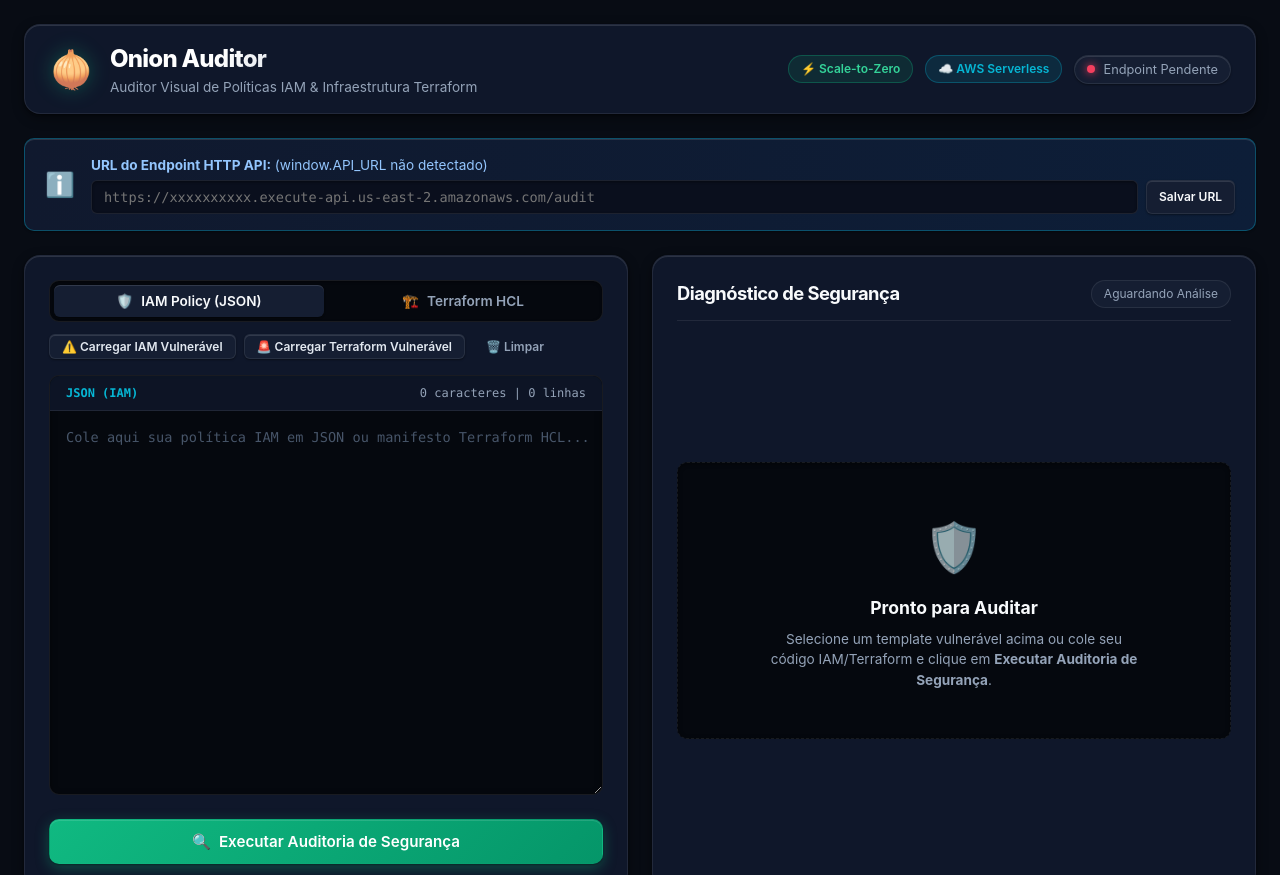
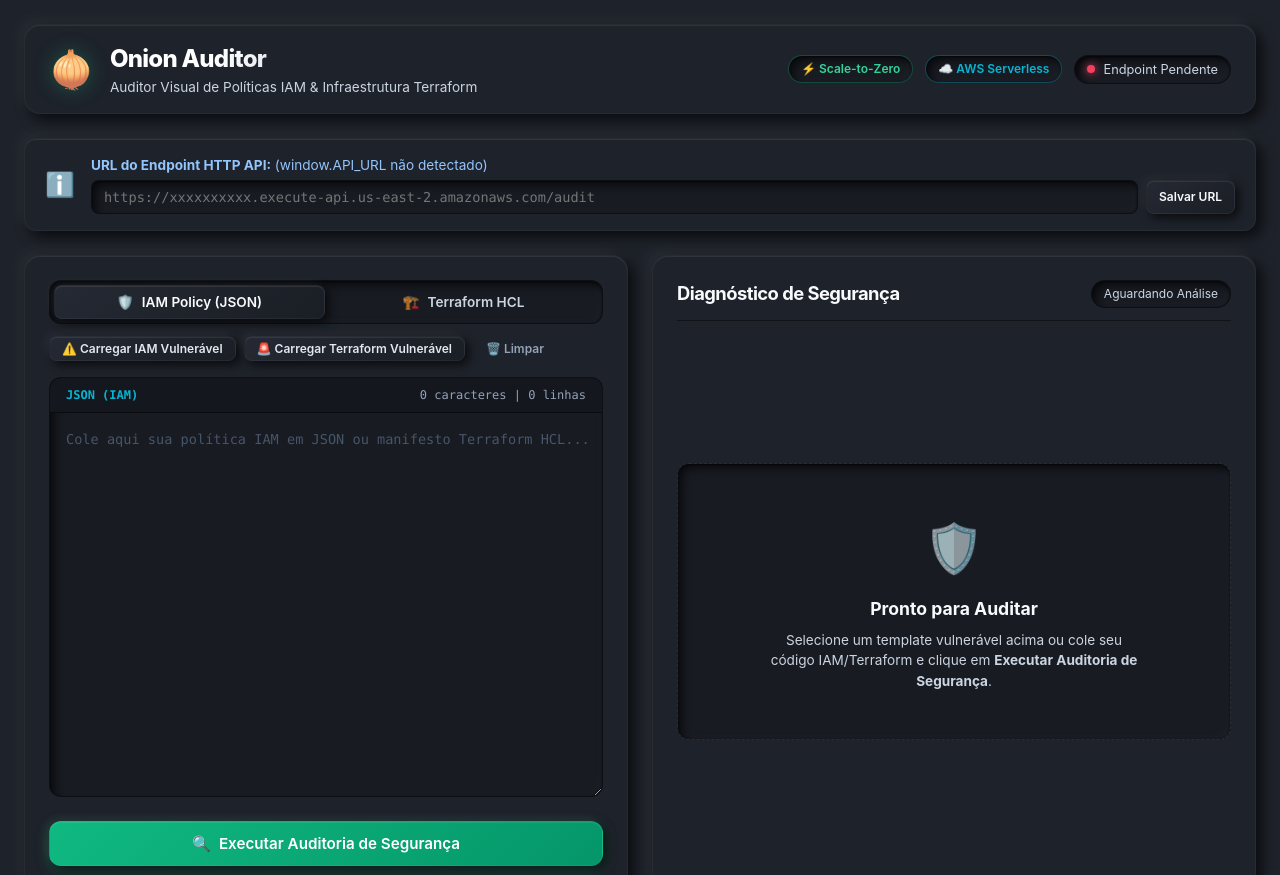
Before and after one commit to eucainapereira/onion-iam-tf-auditor, a plain HTML site: page web/index.html in a window 1280 px wide. Shown: the top 875 px of the page. Drawn offline with Linux system fonts and the light colour scheme.

Commit message:
✨feat(ui): implementa tokens de design neumórficos, sombras duplas e grid simétrico

```diff
--- a/web/styles.css
+++ b/web/styles.css
@@ -1,7 +1,8 @@
 /* ==============================================================================
-   ONION AUDITOR — CYBER GOVERNANCE DARK STYLESHEET
-   Layer 4: Typography, Component Craftsmanship & Mobile-First Responsiveness
+   ONION AUDITOR — CYBER GOVERNANCE DARK NEUMORPHIC STYLESHEET
+   Theme: Soft UI Dark Neumorphism on Monochromatic Continuous Slate (#1e222a)
    Architecture: Zero-Build Modern CSS3 / 100% S3+CloudFront Static Compatible
+   Security & Hardening: 100% compliant with zero external CSS imports and zero url calls
    Safe System Font Fallbacks: -apple-system, sans-serif, monospace
    ============================================================================== */
 
@@ -56,6 +57,7 @@ button:active,
 .tab-btn:active,
 .alert-close:active {
   transform: scale(0.98);
+  box-shadow: var(--neu-pressed) !important;
 }
 
 @media (max-width: 768px) {
@@ -74,17 +76,17 @@ button:active,
 }
 
 /* ==============================================================================
-   HEADER
+   HEADER (EXTRUDED NEUMORPHIC SURFACE)
    ============================================================================== */
 .app-header {
   display: flex;
   justify-content: space-between;
   align-items: center;
   padding: var(--space-4) var(--space-6);
-  background-color: var(--bg-surface);
-  border: 1px solid var(--border-subtle);
+  background-color: var(--bg-neu-base);
+  border: var(--neu-border-hairline);
   border-radius: var(--radius-lg);
-  box-shadow: var(--shadow-rim), var(--shadow-md);
+  box-shadow: var(--neu-extruded);
   flex-wrap: wrap;
   gap: var(--space-4);
 }
@@ -142,18 +144,21 @@ button:active,
   display: inline-flex;
   align-items: center;
   gap: var(--space-1);
+  box-shadow: var(--neu-extruded-sm);
 }
 
 .badge-finops {
-  background-color: rgba(16, 185, 129, 0.12);
+  background-color: var(--bg-neu-sunken);
   color: #34d399;
   border: 1px solid rgba(16, 185, 129, 0.3);
+  box-shadow: var(--neu-inset);
 }
 
 .badge-serverless {
-  background-color: rgba(6, 182, 212, 0.12);
+  background-color: var(--bg-neu-sunken);
   color: var(--accent-cyber-cyan);
   border: 1px solid rgba(6, 182, 212, 0.3);
+  box-shadow: var(--neu-inset);
 }
 
 .api-status {
@@ -162,11 +167,11 @@ button:active,
   gap: var(--space-2);
   font-size: 0.8rem;
   color: var(--text-secondary);
-  background-color: var(--bg-elevated);
+  background-color: var(--bg-neu-sunken);
   padding: var(--space-1) var(--space-3);
   border-radius: var(--radius-full);
-  border: 1px solid var(--border-subtle);
-  box-shadow: var(--shadow-rim);
+  border: 1px solid var(--neu-border-dark);
+  box-shadow: var(--neu-inset);
 }
 
 .status-dot {
@@ -175,7 +180,7 @@ button:active,
   border-radius: 50%;
   background-color: var(--severity-medium);
   box-shadow: 0 0 6px var(--severity-medium);
-  transition: all var(--transition-snappy);
+  transition: var(--neu-transition);
   flex-shrink: 0;
 }
 
@@ -193,11 +198,11 @@ button:active,
    API CONFIG & ALERT BANNERS
    ============================================================================== */
 .api-config-banner {
-  background: linear-gradient(90deg, #10192e 0%, #0d1e38 100%);
-  border: 1px solid var(--border-strong);
+  background-color: var(--bg-neu-base);
+  border: var(--neu-border-hairline);
   border-radius: var(--radius-md);
   padding: var(--space-4) var(--space-5);
-  box-shadow: var(--shadow-rim);
+  box-shadow: var(--neu-extruded);
   animation: fadeIn 0.3s ease;
 }
 
@@ -230,20 +235,20 @@ button:active,
 
 .api-input-group input {
   flex: 1;
-  background-color: var(--bg-input);
-  border: 1px solid var(--border-subtle);
+  background-color: var(--bg-neu-sunken);
+  border: 1px solid var(--neu-border-dark);
   color: var(--text-primary);
   padding: var(--space-2) var(--space-3);
   border-radius: var(--radius-sm);
   font-family: var(--font-mono);
   font-size: 0.85rem;
-  box-shadow: inset 0 1px 3px rgba(0, 0, 0, 0.4);
+  box-shadow: var(--neu-inset);
 }
 
 .api-input-group input:focus {
   outline: none;
   border-color: var(--border-focus);
-  box-shadow: 0 0 0 2px rgba(6, 182, 212, 0.25);
+  box-shadow: var(--neu-inset), 0 0 0 2px rgba(6, 182, 212, 0.25);
 }
 
 .alert-banner {
@@ -256,7 +261,7 @@ button:active,
   background-color: var(--severity-critical-bg);
   border: 1px solid var(--severity-critical-border);
   color: var(--text-primary);
-  box-shadow: var(--shadow-rim);
+  box-shadow: var(--neu-extruded-sm);
 }
 
 .alert-banner.alert-warning {
@@ -301,7 +306,7 @@ button:active,
   padding: var(--space-1) var(--space-2);
   line-height: 1;
   border-radius: var(--radius-sm);
-  transition: color var(--transition-snappy);
+  transition: var(--neu-transition);
 }
 
 .alert-close:hover {
@@ -309,7 +314,7 @@ button:active,
 }
 
 /* ==============================================================================
-   MAIN LAYOUT & CARDS (SYMMETRIC GRID ALIGNMENT)
+   MAIN LAYOUT & CARDS (SYMMETRIC GRID ALIGNMENT WITH GAP 24px)
    ============================================================================== */
 .main-layout {
   display: grid;
@@ -321,15 +326,16 @@ button:active,
 @media (max-width: 1024px) {
   .main-layout {
     grid-template-columns: 1fr;
+    gap: var(--space-5);
   }
 }
 
 .card {
-  background-color: var(--bg-surface);
-  border: 1px solid var(--border-subtle);
+  background-color: var(--bg-neu-base);
+  border: var(--neu-border-hairline);
   border-radius: var(--radius-lg);
   padding: var(--space-6);
-  box-shadow: var(--shadow-rim), var(--shadow-md);
+  box-shadow: var(--neu-extruded);
   display: flex;
   flex-direction: column;
   height: 100%;
@@ -342,15 +348,15 @@ button:active,
   margin-bottom: var(--space-4);
 }
 
-/* Segmented Control Tabs (JSON vs HCL) */
+/* Segmented Control Tabs (JSON vs HCL - Sunken Chassis) */
 .type-selector {
   display: flex;
-  background-color: var(--bg-code);
+  background-color: var(--bg-neu-sunken);
   padding: 4px;
   border-radius: var(--radius-md);
-  border: 1px solid var(--border-subtle);
+  border: 1px solid var(--neu-border-dark);
   gap: 4px;
-  box-shadow: inset 0 1px 3px rgba(0, 0, 0, 0.4);
+  box-shadow: var(--neu-inset);
 }
 
 .tab-btn {
@@ -368,7 +374,7 @@ button:active,
   align-items: center;
   justify-content: center;
   gap: var(--space-2);
-  transition: all var(--transition-snappy);
+  transition: var(--neu-transition);
 }
 
 .tab-btn:hover {
@@ -376,9 +382,10 @@ button:active,
 }
 
 .tab-btn.active {
-  background-color: var(--bg-elevated);
+  background: linear-gradient(145deg, #242933, #1a1e25);
   color: var(--text-primary);
-  box-shadow: var(--shadow-rim);
+  border: var(--neu-border-hairline);
+  box-shadow: var(--neu-extruded-sm);
 }
 
 .sample-actions {
@@ -399,7 +406,7 @@ button:active,
 }
 
 /* ==============================================================================
-   BUTTONS (LINEAR DARK & WCAG COMPLIANT)
+   BUTTONS (CONVEX & ELEVATED TACTILE BUTTONS)
    ============================================================================== */
 .btn {
   font-family: var(--font-sans);
@@ -407,18 +414,19 @@ button:active,
   font-weight: 600;
   padding: var(--space-2) var(--space-4);
   border-radius: var(--radius-sm);
-  border: 1px solid transparent;
+  border: var(--neu-border-hairline);
   cursor: pointer;
   display: inline-flex;
   align-items: center;
   justify-content: center;
   gap: var(--space-2);
-  box-shadow: var(--shadow-rim);
-  transition: all var(--transition-snappy);
+  box-shadow: var(--neu-extruded-sm);
+  transition: var(--neu-transition);
 }
 
 .btn:active {
   transform: scale(0.98);
+  box-shadow: var(--neu-pressed);
 }
 
 .btn-sm {
@@ -427,15 +435,14 @@ button:active,
 }
 
 .btn-sample {
-  background-color: var(--bg-elevated);
+  background: linear-gradient(145deg, #242933, #1a1e25);
   color: #e2e8f0;
-  border: 1px solid var(--border-subtle);
 }
 
 .btn-sample:hover {
-  background-color: var(--bg-card-hover);
-  border-color: rgba(255, 255, 255, 0.2);
-  transform: translateY(-1px);
+  background: linear-gradient(145deg, #282e3a, #1d222b);
+  transform: translateY(-2px);
+  box-shadow: var(--neu-elevated-hover);
 }
 
 .btn-ghost {
@@ -446,33 +453,41 @@ button:active,
 }
 
 .btn-ghost:hover {
-  background-color: var(--bg-elevated);
+  background-color: var(--bg-neu-elevated);
+  color: var(--text-primary);
+  box-shadow: var(--neu-extruded-sm);
+}
+
+.btn-secondary {
+  background: linear-gradient(145deg, #242933, #1a1e25);
   color: var(--text-primary);
 }
 
-.btn-secondary {
-  background-color: var(--bg-elevated);
-  color: var(--text-primary);
-  border: 1px solid var(--border-subtle);
+.btn-secondary:hover {
+  background: linear-gradient(145deg, #282e3a, #1d222b);
+  transform: translateY(-2px);
+  box-shadow: var(--neu-elevated-hover);
 }
 
-.btn-secondary:hover {
-  background-color: var(--bg-card-hover);
-  border-color: rgba(255, 255, 255, 0.2);
-}
-
+/* Primary Convex High-Presence Button */
 .btn-primary {
   background: linear-gradient(135deg, var(--accent-technical-emerald) 0%, #059669 100%);
   color: #ffffff;
   font-size: 0.95rem;
   padding: var(--space-3) var(--space-6);
   border-radius: var(--radius-md);
-  box-shadow: var(--shadow-rim), 0 4px 14px rgba(16, 185, 129, 0.35);
+  box-shadow: var(--neu-extruded-sm), 0 4px 14px rgba(16, 185, 129, 0.35);
 }
 
 .btn-primary:hover {
-  box-shadow: var(--shadow-rim), 0 6px 18px rgba(16, 185, 129, 0.5);
-  transform: translateY(-1px);
+  background: linear-gradient(135deg, #10b981 0%, #047857 100%);
+  box-shadow: var(--neu-elevated-hover), 0 6px 18px rgba(16, 185, 129, 0.5);
+  transform: translateY(-2px);
+}
+
+.btn-primary:active {
+  transform: scale(0.98);
+  box-shadow: var(--neu-pressed);
 }
 
 .btn-block {
@@ -483,6 +498,7 @@ button:active,
   opacity: 0.6;
   cursor: not-allowed;
   transform: none;
+  box-shadow: var(--neu-extruded-sm);
 }
 
 /* Spinner */
@@ -500,19 +516,19 @@ button:active,
 }
 
 /* ==============================================================================
-   EDITOR SECTION (CODE VIEWER)
+   EDITOR SECTION (CODE VIEWER IN DEEP SUNKEN CAVITY)
    ============================================================================== */
 .editor-wrapper {
   flex: 1;
   display: flex;
   flex-direction: column;
-  background-color: var(--bg-code);
-  border: 1px solid var(--border-subtle);
+  background-color: var(--bg-neu-sunken);
+  border: 1px solid var(--neu-border-dark);
   border-radius: var(--radius-md);
   overflow: hidden;
   margin-bottom: var(--space-4);
   min-height: 420px;
-  box-shadow: inset 0 2px 6px rgba(0, 0, 0, 0.5);
+  box-shadow: var(--neu-inset);
 }
 
 .editor-meta-bar {
@@ -520,8 +536,8 @@ button:active,
   justify-content: space-between;
   align-items: center;
   padding: var(--space-2) var(--space-4);
-  background-color: rgba(15, 23, 42, 0.85);
-  border-bottom: 1px solid var(--border-subtle);
+  background-color: #14171e;
+  border-bottom: 1px solid rgba(0, 0, 0, 0.5);
   font-size: 0.75rem;
   color: var(--text-muted);
 }
@@ -578,7 +594,7 @@ button:active,
   align-items: center;
   margin-bottom: var(--space-4);
   padding-bottom: var(--space-3);
-  border-bottom: 1px solid var(--border-subtle);
+  border-bottom: 1px solid var(--neu-border-dark);
 }
 
 .section-title {
@@ -591,9 +607,10 @@ button:active,
   font-size: 0.75rem;
   padding: var(--space-1) var(--space-3);
   border-radius: var(--radius-full);
-  background-color: var(--bg-elevated);
+  background-color: var(--bg-neu-sunken);
   color: var(--text-secondary);
-  border: 1px solid var(--border-subtle);
+  border: 1px solid var(--neu-border-dark);
+  box-shadow: var(--neu-inset);
 }
 
 /* Empty State */
@@ -604,11 +621,11 @@ button:active,
   justify-content: center;
   text-align: center;
   padding: var(--space-12) var(--space-6);
-  background-color: var(--bg-code);
-  border: 1px dashed var(--border-subtle);
+  background-color: var(--bg-neu-sunken);
+  border: 1px dashed var(--neu-border-light);
   border-radius: var(--radius-md);
   margin: auto 0;
-  box-shadow: inset 0 1px 4px rgba(0, 0, 0, 0.4);
+  box-shadow: var(--neu-inset);
 }
 
 .empty-icon {
@@ -659,8 +676,8 @@ button:active,
 }
 
 .metric-card {
-  background-color: var(--bg-elevated);
-  border: 1px solid var(--border-subtle);
+  background-color: var(--bg-neu-base);
+  border: var(--neu-border-hairline);
   border-radius: var(--radius-md);
   padding: var(--space-4);
   display: flex;
@@ -668,7 +685,7 @@ button:active,
   gap: var(--space-4);
   height: 100%;
   min-height: 120px;
-  box-shadow: var(--shadow-rim);
+  box-shadow: var(--neu-extruded);
 }
 
 .score-card {
@@ -690,7 +707,7 @@ button:active,
 
 .score-circle-bg {
   fill: none;
-  stroke: #1e293b;
+  stroke: var(--bg-neu-sunken);
   stroke-width: 10;
 }
 
@@ -797,11 +814,11 @@ button:active,
   box-shadow: 0 0 12px rgba(16, 185, 129, 0.25);
 }
 
-/* Severity Breakdown Counters (Symmetric 4-Grid) */
+/* Severity Breakdown Counters (Symmetric 4-Grid with Soft Inset/Extruded Pills) */
 .severity-counters {
   display: grid;
   grid-template-columns: repeat(4, 1fr);
-  gap: var(--space-2);
+  gap: var(--space-3);
   align-items: stretch;
 }
 
@@ -819,8 +836,8 @@ button:active,
 }
 
 .severity-pill {
-  background-color: var(--bg-elevated);
-  border: 1px solid var(--border-subtle);
+  background-color: var(--bg-neu-base);
+  border: var(--neu-border-hairline);
   border-radius: var(--radius-sm);
   padding: var(--space-2) var(--space-3);
   display: flex;
@@ -828,7 +845,7 @@ button:active,
   gap: var(--space-2);
   font-size: 0.75rem;
   min-height: 42px;
-  box-shadow: var(--shadow-rim);
+  box-shadow: var(--neu-extruded-sm);
 }
 
 .pill-dot {
@@ -864,7 +881,7 @@ button:active,
   border: 1px solid var(--severity-low-border);
   padding: var(--space-4);
   border-radius: var(--radius-md);
-  box-shadow: var(--shadow-rim);
+  box-shadow: var(--neu-extruded-sm);
   animation: fadeIn 0.4s ease;
 }
 
@@ -918,30 +935,30 @@ button:active,
   width: 6px;
 }
 .findings-list::-webkit-scrollbar-track {
-  background: transparent;
+  background: var(--bg-neu-sunken);
 }
 .findings-list::-webkit-scrollbar-thumb {
   background: rgba(255, 255, 255, 0.12);
   border-radius: 3px;
 }
 
-/* Finding Card */
+/* Finding Card - Extruded with Lift on Hover */
 .finding-card {
-  background-color: var(--bg-surface);
-  border: 1px solid var(--border-subtle);
+  background-color: var(--bg-neu-base);
+  border: var(--neu-border-hairline);
   border-left-width: 4px;
   border-radius: var(--radius-md);
   padding: var(--space-4);
   display: flex;
   flex-direction: column;
   gap: var(--space-3);
-  box-shadow: var(--shadow-rim);
-  transition: transform var(--transition-snappy), border-color var(--transition-snappy);
+  box-shadow: var(--neu-extruded);
+  transition: var(--neu-transition);
 }
 
 .finding-card:hover {
   transform: translateY(-2px);
-  border-color: rgba(255, 255, 255, 0.2);
+  box-shadow: var(--neu-elevated-hover);
 }
 
 .finding-card.severity-CRITICAL {
@@ -973,9 +990,10 @@ button:active,
   font-weight: 700;
   padding: var(--space-1) var(--space-2);
   border-radius: var(--radius-sm);
-  background-color: var(--bg-elevated);
+  background-color: var(--bg-neu-sunken);
   color: var(--accent-cyber-cyan);
-  border: 1px solid var(--border-subtle);
+  border: 1px solid var(--neu-border-dark);
+  box-shadow: var(--neu-inset);
 }
 
 .finding-severity-badge {
@@ -985,6 +1003,7 @@ button:active,
   border-radius: var(--radius-full);
   text-transform: uppercase;
   letter-spacing: 0.05em;
+  box-shadow: var(--neu-extruded-sm);
 }
 
 .severity-badge-CRITICAL {
@@ -1024,14 +1043,15 @@ button:active,
 }
 
 .finding-rec-box {
-  background-color: var(--bg-code);
-  border: 1px solid var(--border-subtle);
+  background-color: var(--bg-neu-sunken);
+  border: 1px solid var(--neu-border-dark);
   border-radius: var(--radius-sm);
   padding: var(--space-3);
   font-size: 0.8rem;
   display: flex;
   flex-direction: column;
   gap: var(--space-1);
+  box-shadow: var(--neu-inset);
 }
 
 .rec-label {
@@ -1050,14 +1070,14 @@ button:active,
 }
 
 /* ==============================================================================
-   FOOTER
+   FOOTER (CONTINUOUS BASE)
    ============================================================================== */
 .app-footer {
   text-align: center;
   padding: var(--space-4);
   color: var(--text-muted);
   font-size: 0.8rem;
-  border-top: 1px solid var(--border-subtle);
+  border-top: var(--neu-border-hairline);
 }
 
 .footer-sub {
--- a/web/tokens.css
+++ b/web/tokens.css
@@ -1,41 +1,87 @@
 /* ==============================================================================
    ONION AUDITOR — DESIGN TOKENS
-   Theme: Cyber Governance Dark (Segurança, IAM e Auditoria)
-   Architecture: Pure Vanilla CSS3 Custom Properties
+   Theme: Cyber Governance Dark Neumorphism (Soft UI Tátil)
+   Architecture: Pure Vanilla CSS3 Custom Properties (Zero-Build Standard)
+   Security & Hardening: 100% compliant with zero external CSS imports and zero url calls
+   Monochrome Continuous Surface: #1e222a
    ============================================================================== */
 
 :root {
-  /* --- Surfaces & Canvas --- */
-  --bg-canvas: #080c14;
-  --bg-surface: #0f172a;
-  --bg-elevated: #151e32;
-  --bg-card: #0f172a;
-  --bg-card-hover: #16223d;
-  --bg-code: #05080e;
-  --bg-input: #0a0f1d;
+  /* --- Surfaces & Monochromatic Neumorphic Base (#1e222a) --- */
+  --bg-neu-base: #1e222a;
+  --bg-neu-elevated: #222730;
+  --bg-neu-pressed: #181b22;
+  --bg-neu-sunken: #181b22;
 
-  /* --- Borders --- */
-  --border-subtle: rgba(255, 255, 255, 0.08);
-  --border-strong: rgba(6, 182, 212, 0.35);
+  /* Aliases for Blueprint Spec */
+  --neu-base: var(--bg-neu-base);
+  --neu-base-elevated: var(--bg-neu-elevated);
+  --neu-base-sunken: var(--bg-neu-sunken);
+
+  /* Continuous Canvas & Surfaces */
+  --bg-canvas: var(--bg-neu-base);
+  --bg-surface: var(--bg-neu-base);
+  --bg-elevated: var(--bg-neu-elevated);
+  --bg-card: var(--bg-neu-base);
+  --bg-card-hover: var(--bg-neu-elevated);
+  --bg-card-active: var(--bg-neu-pressed);
+  --bg-code: var(--bg-neu-sunken);
+  --bg-input: var(--bg-neu-sunken);
+
+  /* --- Neumorphic Light & Shadow Physics (Top-Left Angle) --- */
+  --neu-light: rgba(255, 255, 255, 0.045);
+  --neu-light-subtle: rgba(255, 255, 255, 0.025);
+  --neu-light-elevated: rgba(255, 255, 255, 0.07);
+  --neu-dark: rgba(0, 0, 0, 0.65);
+  --neu-dark-elevated: rgba(0, 0, 0, 0.8);
+  --neu-rim: rgba(255, 255, 255, 0.08);
+  --neu-rim-elevated: rgba(255, 255, 255, 0.12);
+
+  /* Hairline Borders */
+  --neu-border-hairline: 1px solid rgba(255, 255, 255, 0.04);
+  --neu-border-light: rgba(255, 255, 255, 0.08);
+  --neu-border-dark: rgba(0, 0, 0, 0.45);
+  --border-subtle: rgba(255, 255, 255, 0.05);
+  --border-strong: rgba(16, 185, 129, 0.35);
   --border-focus: rgba(6, 182, 212, 0.6);
-  --border-bright: rgba(255, 255, 255, 0.16);
+  --border-bright: rgba(255, 255, 255, 0.12);
 
-  /* --- Typography --- */
+  /* --- Ready-to-Use Neumorphic Elevations --- */
+  --neu-extruded: -6px -6px 14px var(--neu-light), 6px 6px 14px var(--neu-dark), inset 0 1px 0 var(--neu-rim);
+  --neu-extruded-sm: -4px -4px 10px var(--neu-light), 4px 4px 10px var(--neu-dark), inset 0 1px 0 var(--neu-rim);
+  --neu-inset: inset 4px 4px 10px var(--neu-dark), inset -4px -4px 10px var(--neu-light-subtle), inset 0 1px 2px rgba(0, 0, 0, 0.5);
+  --neu-pressed: inset 3px 3px 6px var(--neu-dark), inset -3px -3px 6px var(--neu-light-subtle);
+  --neu-elevated-hover: -8px -8px 20px var(--neu-light-elevated), 8px 8px 20px var(--neu-dark-elevated), inset 0 1px 0 var(--neu-rim-elevated);
+
+  /* Shadow Presets Aliases */
+  --shadow-neu-extruded: var(--neu-extruded);
+  --shadow-neu-elevated: var(--neu-elevated-hover);
+  --shadow-neu-sunken: var(--neu-inset);
+  --shadow-neu-button: var(--neu-extruded-sm);
+  --shadow-neu-button-active: var(--neu-pressed);
+  --shadow-rim: 0 1px 2px rgba(0, 0, 0, 0.4), inset 0 1px 0 var(--neu-rim);
+  --shadow-sm: var(--neu-extruded-sm);
+  --shadow-md: var(--neu-extruded);
+  --shadow-lg: var(--neu-elevated-hover);
+
+  /* --- Typography & System Fallbacks --- */
   --text-primary: #f8fafc;
-  --text-secondary: #94a3b8;
+  --text-secondary: #cbd5e1;
   --text-muted: #94a3b8;
-  --text-dim: #8092a8;
+  --text-dim: #64748b;
   --font-sans: 'Inter', -apple-system, BlinkMacSystemFont, 'Segoe UI', Roboto, sans-serif;
   --font-mono: 'JetBrains Mono', 'Fira Code', ui-monospace, SFMono-Regular, Menlo, Monaco, Consolas, monospace;
 
-  /* --- Typography Rhythm & Letter Spacing --- */
+  /* Typography Rhythm & Letter Spacing */
   --tracking-tighter: -0.04em;
   --tracking-tight: -0.02em;
   --tracking-normal: 0em;
   --tracking-wide: 0.05em;
   --tracking-wider: 0.08em;
 
-  /* --- Theme Accents (Cyber Governance) --- */
+  /* --- Contextual Accents (Cyber Governance) --- */
+  --accent-primary: #10b981;
+  --accent-glow: rgba(16, 185, 129, 0.25);
   --accent-technical-emerald: #10b981;
   --accent-technical-emerald-glow: rgba(16, 185, 129, 0.25);
   --accent-cyber-cyan: #06b6d4;
@@ -73,23 +119,16 @@
 
   /* --- Border Radii --- */
   --radius-xs: 4px;
-  --radius-sm: 6px;
-  --radius-md: 10px;
+  --radius-sm: 8px;
+  --radius-md: 12px;
   --radius-lg: 16px;
   --radius-xl: 20px;
   --radius-full: 9999px;
 
-  /* --- Lighting, Depth & Rim-Light --- */
-  --shadow-rim: 0 1px 2px rgba(0, 0, 0, 0.4), inset 0 1px 0 rgba(255, 255, 255, 0.12);
-  --shadow-sm: 0 1px 3px rgba(0, 0, 0, 0.3);
-  --shadow-md: 0 4px 12px rgba(0, 0, 0, 0.4);
-  --shadow-lg: 0 10px 25px rgba(0, 0, 0, 0.6);
-  --shadow-glow-cyan: 0 0 20px rgba(6, 182, 212, 0.25);
-  --shadow-glow-emerald: 0 0 20px rgba(16, 185, 129, 0.25);
-
-  /* --- Snappy Motion & Transitions --- */
-  --transition-snappy: 200ms cubic-bezier(0.16, 1, 0.3, 1);
-  --transition-smooth: 300ms cubic-bezier(0.16, 1, 0.3, 1);
+  /* --- Motion & Transitions --- */
+  --transition-snappy: 180ms cubic-bezier(0.16, 1, 0.3, 1);
+  --transition-smooth: 260ms cubic-bezier(0.16, 1, 0.3, 1);
+  --neu-transition: all var(--transition-snappy);
 
   /* --- Backward Compatibility Aliases --- */
   --bg-primary: var(--bg-canvas);
@@ -110,4 +149,6 @@
   --color-low: var(--severity-low);
   --color-low-bg: var(--severity-low-bg);
   --color-low-border: var(--severity-low-border);
+  --shadow-glow-cyan: 0 0 20px rgba(6, 182, 212, 0.25);
+  --shadow-glow-emerald: 0 0 20px rgba(16, 185, 129, 0.25);
 }
```
